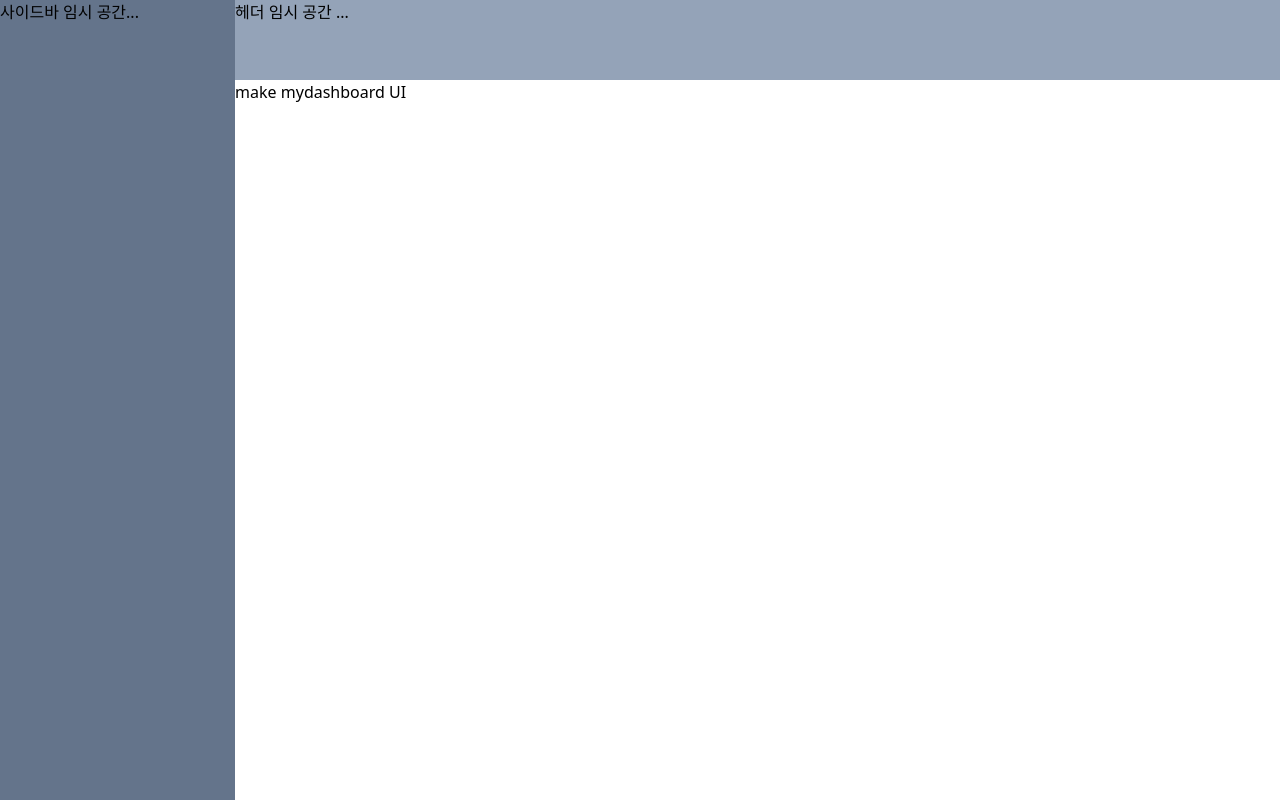
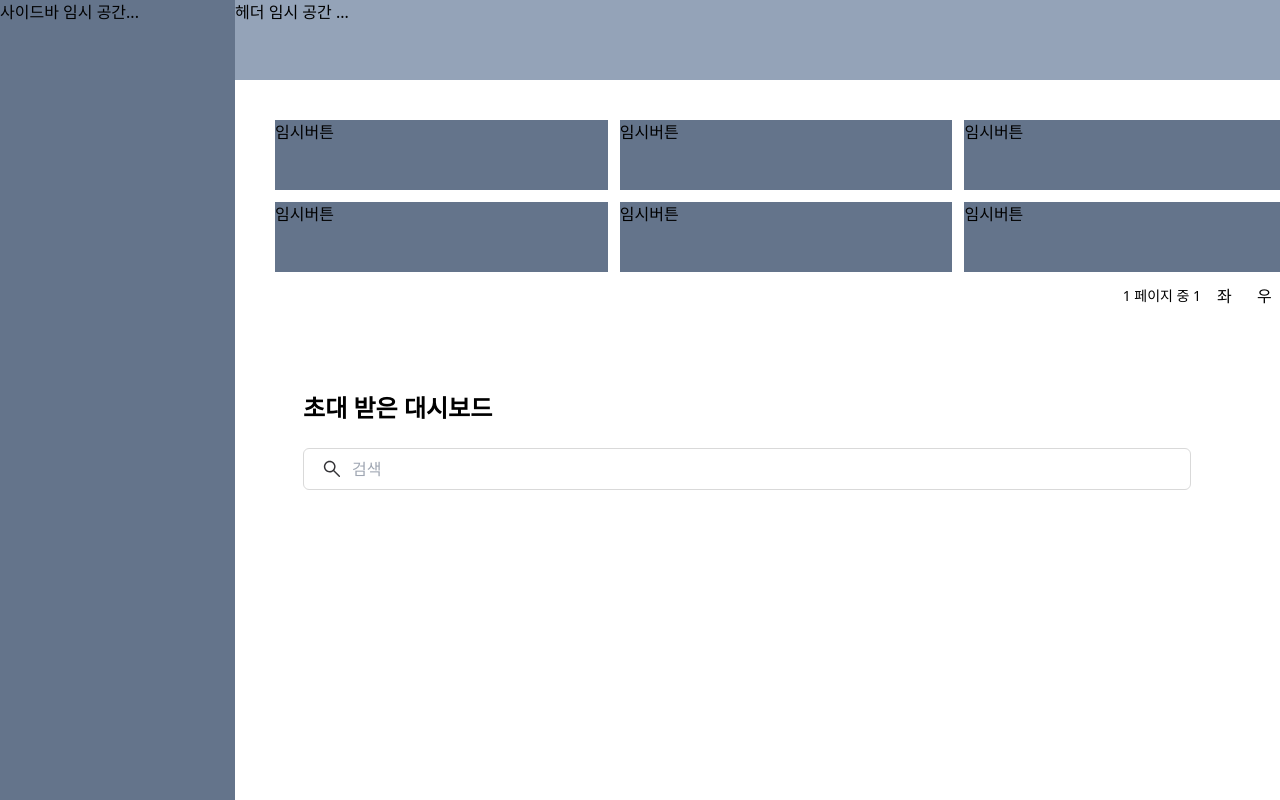
Before and after one commit to Sprint-Part3-Team14/Taskify, a Next.js app: page /mydashboard in a window 1280 px wide. Built offline with nearby package versions, Linux system fonts and the light colour scheme.

Commit message:
✨ Feat : make a mydashobard my list component
mydashboard페이지 내가 이용하고 있는 대시보드 리스트 확인할 수 있는 부분 컴포넌트화 하여 제작

```diff
--- a/app/(dashboard)/mydashboard/page.tsx
+++ b/app/(dashboard)/mydashboard/page.tsx
@@ -1,5 +1,21 @@
+import Image from 'next/image';
+
+import MyList from '@/components/mydashboard/MyList/MyList';
+import SEARCH_ICON from '@/public/icon/search.svg';
+
 const Mydashboard = () => {
-  return <div>make mydashboard UI</div>;
+  return (
+    <div className=' flex flex-col w-[1024px] gap-11 px-10 pt-10 '>
+      <MyList />
+      <div className='flex flex-col gap-6 w-full px-7 py-8'>
+        <div className='text-2xl font-bold'>초대 받은 대시보드</div>
+        <div className='flex w-full px-4 py-2 gap-2 border border-solid rounded-md border-tp-gray_700'>
+          <Image src={SEARCH_ICON} alt='search' width={24} height={24} />
+          <input className='w-full text-base placeholder:text-tp-gray_800' placeholder='검색' />
+        </div>
+      </div>
+    </div>
+  );
 };
 
 export default Mydashboard;
--- /dev/null
+++ b/components/mydashboard/MyList/MyList.tsx
@@ -0,0 +1,23 @@
+const MyList = () => {
+  return (
+    <div className='flex flex-col gap-1 w-[1022px] '>
+      <div className='grid grid-rows-2 grid-cols-3 gap-3'>
+        <div className='bg-slate-500  h-[70px] '>임시버튼</div>
+        <div className='bg-slate-500  h-[70px] '>임시버튼</div>
+        <div className='bg-slate-500  h-[70px] '>임시버튼</div>
+        <div className='bg-slate-500  h-[70px] '>임시버튼</div>
+        <div className='bg-slate-500  h-[70px] '>임시버튼</div>
+        <div className='bg-slate-500  h-[70px] '>임시버튼</div>
+      </div>
+      <div className='flex justify-end items-center w-full gap-4'>
+        <div className='text-sm'>1 페이지 중 1</div>
+        <div className='flex'>
+          <div className='flex items-center w-10 h-10'>좌</div>
+          <div className='flex items-center w-10 h-10'>우</div>
+        </div>
+      </div>
+    </div>
+  );
+};
+
+export default MyList;
```
